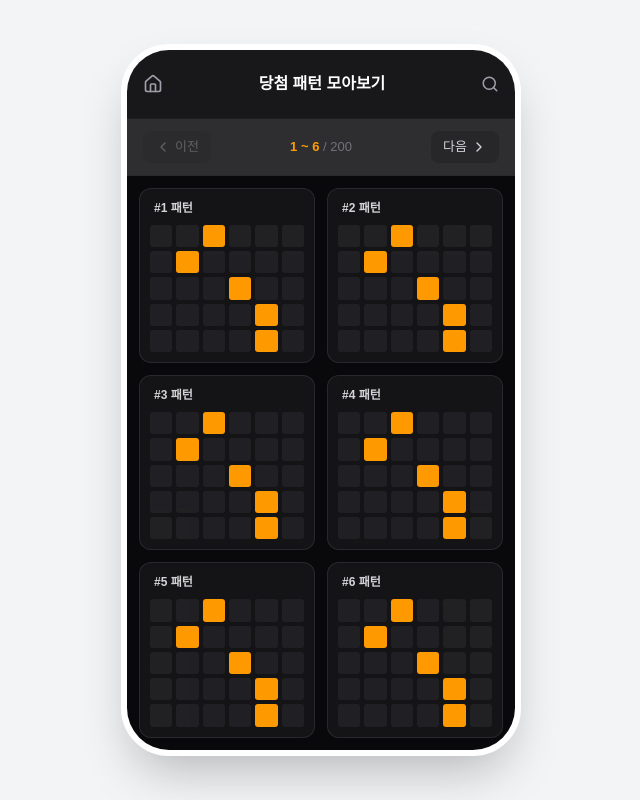
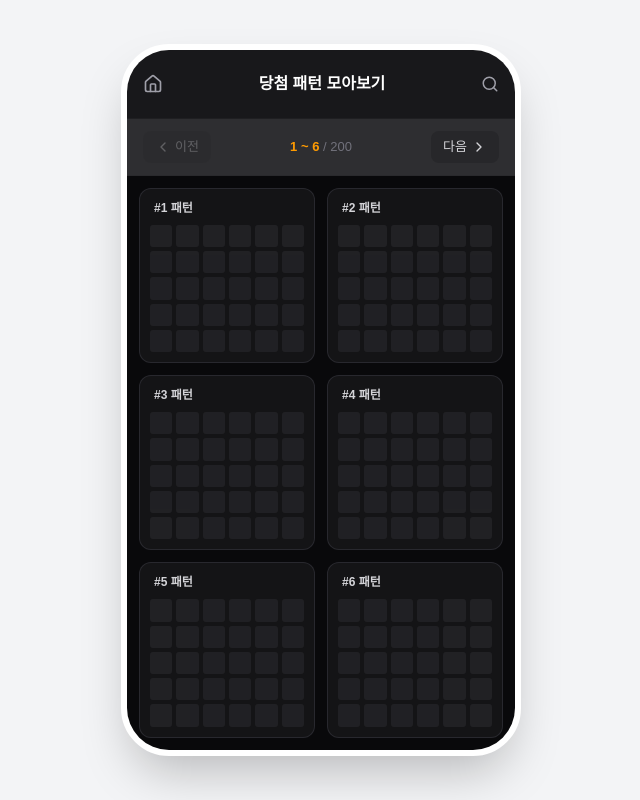
Before and after one commit to ksjung-win/lotto-app, a Next.js app: page /multi-pattern in a window 1280 px wide. Shown: the whole page, without its empty margins (319-959 px from the left). Built offline with nearby package versions, Linux system fonts and the light colour scheme.

Commit message:
다중 뷰어 데이터 연동 및 숫자 표시 기능 완벽 적용

```diff
--- a/app/multi-pattern/page.tsx
+++ b/app/multi-pattern/page.tsx
@@ -1,8 +1,9 @@
 "use client";
 
-import React, { useState } from 'react';
+import React, { useState, useEffect } from 'react';
 import Link from 'next/link';
 import { Home, Search, ChevronLeft, ChevronRight } from 'lucide-react';
+import { useLottoStore } from '../store/useLottoStore';
 
 export default function MultiPatternPage() {
   const [currentPage, setCurrentPage] = useState(1);
@@ -10,22 +11,25 @@ export default function MultiPatternPage() {
   const itemsPerPage = 6;
   const totalPages = Math.ceil(totalItems / itemsPerPage);
 
-  // 💡 신규 추가: 팝업창(모달)을 띄우고 숨기기 위한 상태 관리
+  const { boards } = useLottoStore();
+
+  const [isMounted, setIsMounted] = useState(false);
   const [isSearchModalOpen, setIsSearchModalOpen] = useState(false);
   const [searchInput, setSearchInput] = useState('');
   const [searchError, setSearchError] = useState('');
 
-  // 💡 신규 추가: 팝업창에서 '이동' 버튼을 눌렀을 때 실행되는 안전한 검색 로직
+  useEffect(() => {
+    setIsMounted(true);
+  }, []);
+
   const handleSearchSubmit = () => {
     const targetNum = parseInt(searchInput, 10);
 
-    // 에러 방지: 숫자가 아니거나 범위를 벗어난 경우 팝업창 안에 빨간 글씨로 안내
     if (isNaN(targetNum) || targetNum < 1 || targetNum > totalItems) {
       setSearchError(`1부터 ${totalItems} 사이의 숫자만 입력 가능합니다.`);
       return;
     }
 
-    // 정상 입력: 페이지 계산 후 이동하고 팝업창 닫기
     const targetPage = Math.ceil(targetNum / itemsPerPage);
     setCurrentPage(targetPage);
     setIsSearchModalOpen(false);
@@ -33,10 +37,10 @@ export default function MultiPatternPage() {
     setSearchError('');
   };
 
-  // 6x5 표 하나를 그리는 컴포넌트
+  // 6x5 표 하나를 그리는 컴포넌트 (💡 숫자 표시 기능 추가됨)
   const renderGrid = (index: number) => {
     const patternNumber = (currentPage - 1) * itemsPerPage + index + 1;
-    const mockActiveCells = [2, 7, 15, 22, 28]; // 가짜 패턴 데이터
+    const targetBoard = boards[patternNumber - 1] || [];
 
     return (
       <div key={index} className="flex flex-col bg-zinc-800/40 p-2.5 rounded-xl border border-zinc-700/50 h-full justify-between">
@@ -44,16 +48,31 @@ export default function MultiPatternPage() {
           #{patternNumber} 패턴
         </div>
         <div className="grid grid-cols-6 gap-1 w-full flex-1">
-          {Array.from({ length: 30 }).map((_, i) => (
-            <div
-              key={i}
-              className={`w-full h-full min-h-[16px] rounded-[3px] ${mockActiveCells.includes(i) ? 'bg-amber-500' : 'bg-zinc-700/30'}`}
-            />
-          ))}
+          {Array.from({ length: 30 }).map((_, i) => {
+            const cell = targetBoard[i];
+            const cellColor = cell?.color;
+            const cellNumber = cell?.number; // 💡 숫자 데이터 가져오기
+
+            // 어두운 배경색(남색, 갈색)일 경우 숫자를 흰색으로, 밝은 색이면 검은색으로 처리
+            const isDarkBg = cellColor === 'bg-[#5D4037]' || cellColor === 'bg-[#1E3A8A]';
+            const textColorClass = cellColor ? (isDarkBg ? 'text-white' : 'text-gray-900') : 'text-transparent';
+
+            return (
+              <div
+                key={i}
+                // 💡 flex와 text 속성을 추가하여 숫자가 칸 정중앙에 예쁘게 나오도록 수정
+                className={`w-full h-full min-h-[16px] rounded-[3px] flex items-center justify-center text-[10px] font-bold ${cellColor ? cellColor : 'bg-zinc-700/30'} ${textColorClass}`}
+              >
+                {cellNumber !== null ? cellNumber : ''}
+              </div>
+            );
+          })}
         </div>
       </div>
     );
   };
+
+  if (!isMounted) return null;
 
   return (
     <div className="min-h-screen bg-gray-100 dark:bg-black flex items-center justify-center sm:p-4 transition-colors duration-300">
@@ -65,7 +84,6 @@ export default function MultiPatternPage() {
             <Home size={20} />
           </Link>
           <h1 className="text-[16px] font-bold text-white">당첨 패턴 모아보기</h1>
-          {/* 돋보기 버튼 클릭 시 팝업창 열기 */}
           <button
             onClick={() => setIsSearchModalOpen(true)}
             className="p-2 -mr-2 rounded-full hover:bg-zinc-800 text-zinc-400 transition-colors"
@@ -102,7 +120,7 @@ export default function MultiPatternPage() {
           </div>
         </div>
 
-        {/* 💡 신규 추가: 고급스러운 자체 검색 팝업창 (모달) */}
+        {/* 자체 검색 팝업창 (모달) */}
         {isSearchModalOpen && (
           <div className="absolute inset-0 z-50 flex items-center justify-center bg-black/70 backdrop-blur-sm px-4">
             <div className="w-full max-w-[300px] bg-zinc-900 border border-zinc-700 rounded-2xl p-5 shadow-2xl">
@@ -114,14 +132,13 @@ export default function MultiPatternPage() {
                 value={searchInput}
                 onChange={(e) => {
                   setSearchInput(e.target.value);
-                  setSearchError(''); // 타이핑을 시작하면 빨간 에러 글씨 지우기
+                  setSearchError('');
                 }}
                 className="w-full bg-zinc-800 border border-zinc-600 text-white rounded-lg px-3 py-2.5 focus:outline-none focus:border-amber-500 mb-2 transition-colors"
                 placeholder="예: 10"
                 autoFocus
               />
 
-              {/* 에러 메시지 출력 영역 */}
               {searchError && (
                 <p className="text-red-400 text-[12px] mb-2">{searchError}</p>
               )}
```
